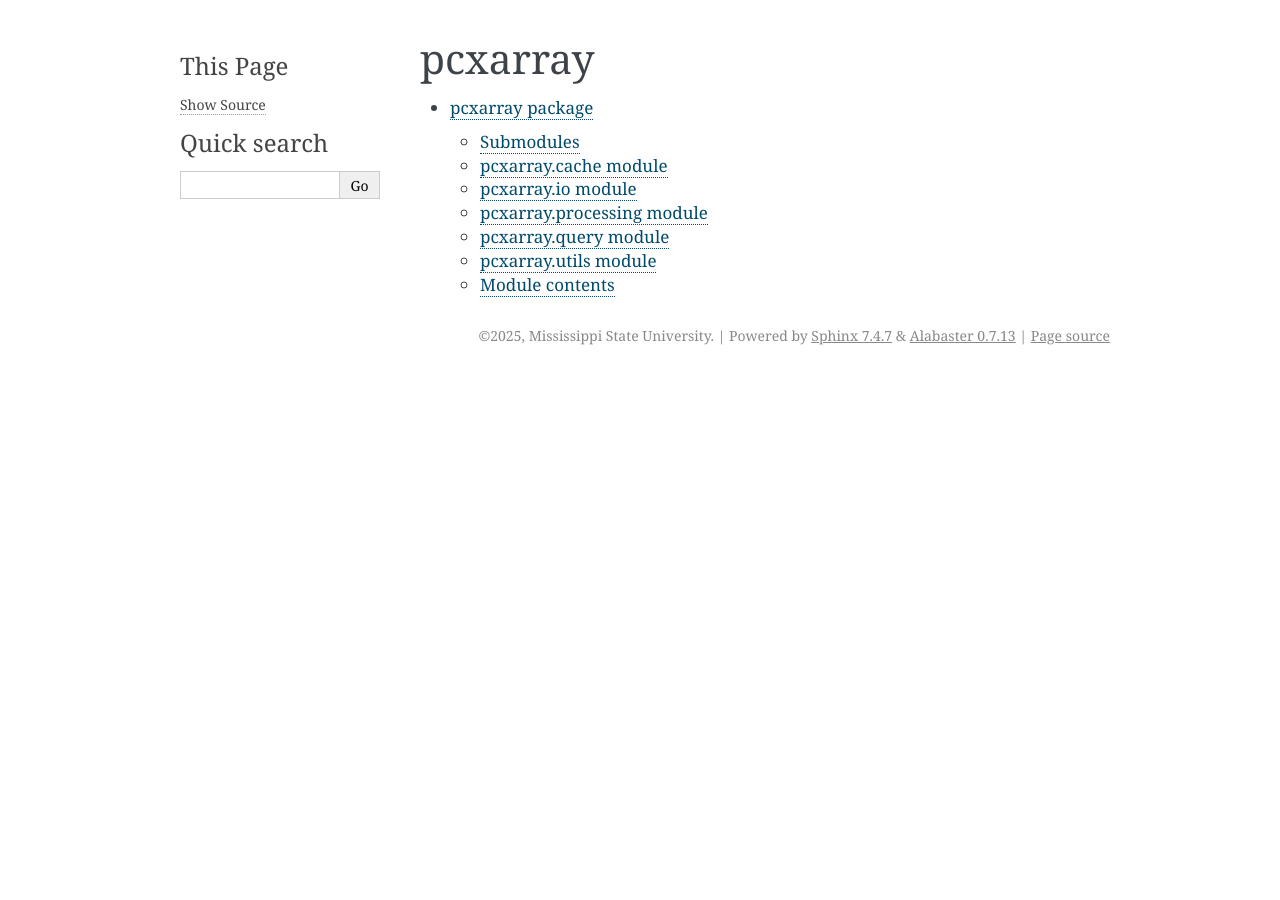
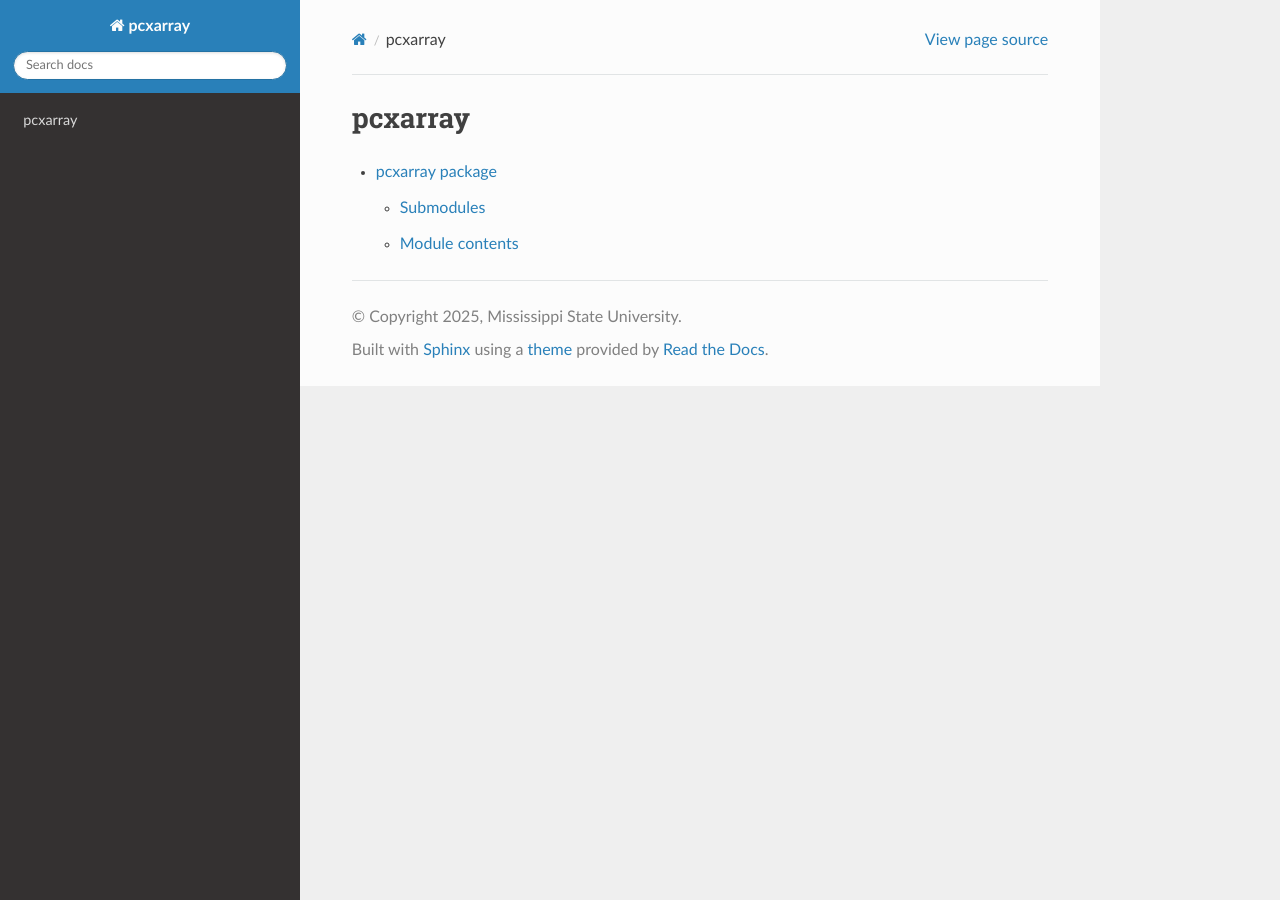
Before and after one commit to gcermsu/pcxarray, a Sphinx documentation site: the page built from docs/modules.rst, in a window 1280 px wide. Built offline with Sphinx 7.4.7 and the Read the Docs theme 3.1.0, drawn with Linux system fonts in a browser that asks for light colours; pages that are not in the unit, such as notebooks, are missing from menus; the version number could not be read and is left out.

```diff
--- a/docs/conf.py
+++ b/docs/conf.py
@@ -1,6 +1,13 @@
 import os
 import sys
+import shutil
 sys.path.insert(0, os.path.abspath('../src'))
+
+# Copy notebooks into docs/examples before build
+examples_src = os.path.abspath('../examples')
+examples_dst = os.path.abspath('examples')
+if not os.path.exists(examples_dst):
+    shutil.copytree(examples_src, examples_dst)
 
 # Configuration file for the Sphinx documentation builder.
 #
@@ -26,6 +33,7 @@ extensions = [
     'sphinx.ext.autodoc',
     'sphinx.ext.napoleon',  # For Google/Numpy style docstrings
     'numpydoc',
+    'nbsphinx',
 ]
 autodoc_default_options = {
     'members': True,
@@ -37,5 +45,6 @@ autodoc_default_options = {
 # -- Options for HTML output -------------------------------------------------
 # https://www.sphinx-doc.org/en/master/usage/configuration.html#options-for-html-output
 
-html_theme = 'alabaster'
+# html_theme = 'alabaster'
+html_theme = "sphinx_rtd_theme"
 html_static_path = ['_static']
--- a/docs/pcxarray.rst
+++ b/docs/pcxarray.rst
@@ -4,45 +4,14 @@ pcxarray package
 Submodules
 ----------
 
-pcxarray.cache module
----------------------
+.. toctree::
+   :maxdepth: 4
 
-.. automodule:: pcxarray.cache
-   :members:
-   :show-inheritance:
-   :undoc-members:
-
-pcxarray.io module
-------------------
-
-.. automodule:: pcxarray.io
-   :members:
-   :show-inheritance:
-   :undoc-members:
-
-pcxarray.processing module
---------------------------
-
-.. automodule:: pcxarray.processing
-   :members:
-   :show-inheritance:
-   :undoc-members:
-
-pcxarray.query module
----------------------
-
-.. automodule:: pcxarray.query
-   :members:
-   :show-inheritance:
-   :undoc-members:
-
-pcxarray.utils module
----------------------
-
-.. automodule:: pcxarray.utils
-   :members:
-   :show-inheritance:
-   :undoc-members:
+   pcxarray.cache
+   pcxarray.io
+   pcxarray.processing
+   pcxarray.query
+   pcxarray.utils
 
 Module contents
 ---------------
--- a/pyproject.toml
+++ b/pyproject.toml
@@ -36,7 +36,8 @@ dev = [
     "twine",
     "sphinx",
     "numpydoc",
-    "sphinx-rtd-theme"
+    "sphinx-rtd-theme",
+    "nbsphinx"
 ]
 
 [build-system]
```
Also changed, not shown: docs/index.rst (+20 -1 lines), 1 other file.
